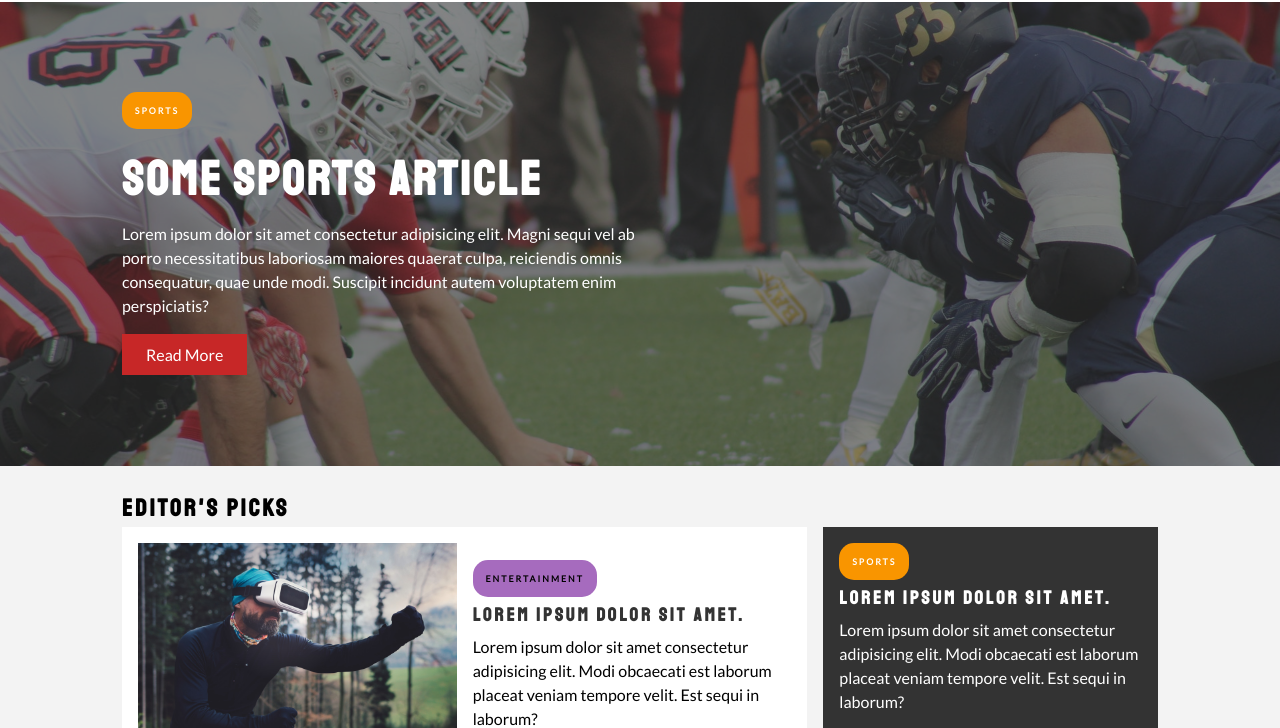
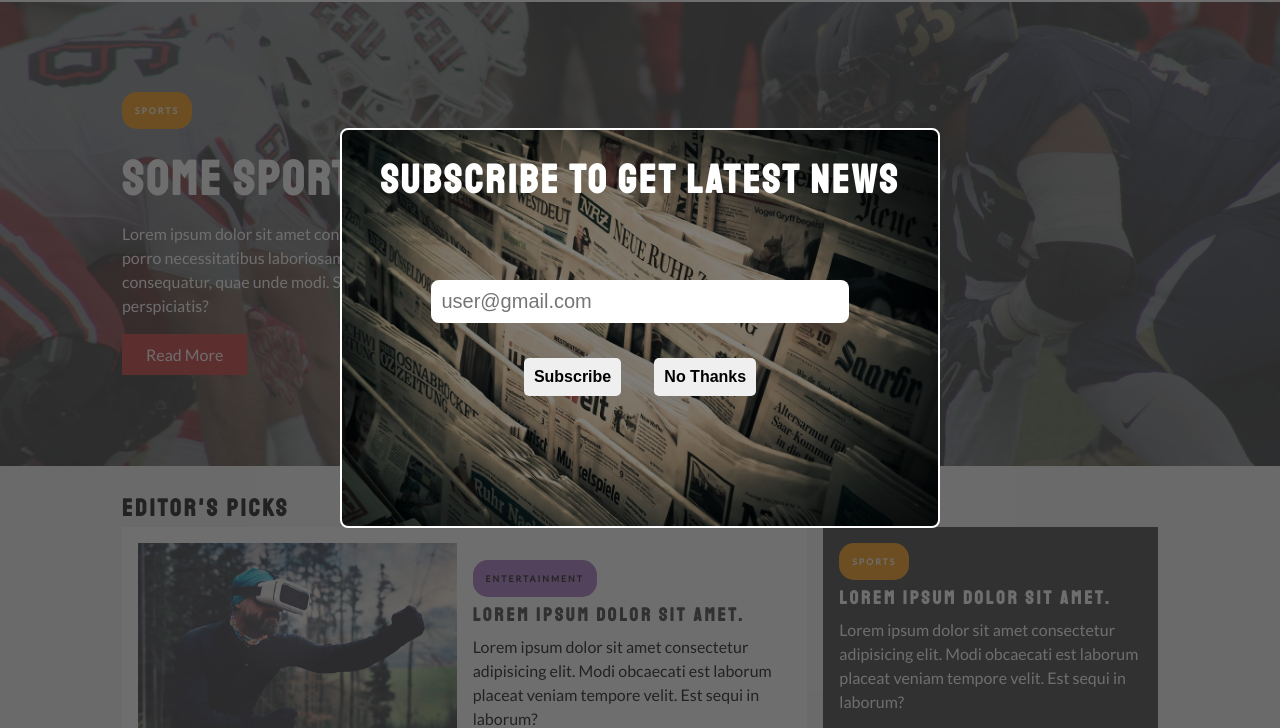
Before and after one commit to saikumar110/Sample-News-Website, a plain HTML site: page index.html in a window 1280 px wide. Shown: the part 72-800 px from the top of the page. Drawn offline with nearby package versions, Linux system fonts and the light colour scheme.

Commit message:
updated news-letter

```diff
--- a/css/style.css
+++ b/css/style.css
@@ -22,12 +22,78 @@ font-family: 'Staatliches', cursive; */
     box-sizing: border-box;
 }
 
+
+/* -----Preloader----- */
+
 #preloader {
     position: fixed;
     width: 100%;
     height: 100vh;
     background: #f4f4f4 url('../preloader.gif') center no-repeat;
     z-index: 9999;
+}
+
+
+/* -----News-letter----- */
+
+#news-letter {
+    position: fixed;
+    width: 100%;
+    height: 100%;
+    background: rgba(49, 49, 49, 0.7);
+    z-index: 999;
+}
+
+#news-letter-content {
+    width: 600px;
+    height: 400px;
+    border: 2px solid #fff;
+    background: linear-gradient(rgba(0, 0, 0, 0.5), rgba(0, 0, 0, 0.5)), url('/image_resources/News-letter.jpg') center center/cover no-repeat;
+    position: absolute;
+    left: 50%;
+    top: 50%;
+    transform: translate(-50%, -50%);
+    text-align: center;
+    border-radius: 8px;
+}
+
+.news-heading {
+    color: #fff;
+    font-size: 40px;
+    margin: 30px 10px;
+    line-height: 1;
+}
+
+input[type=email] {
+    width: 70%;
+    margin-top: 50px;
+    padding: 10px;
+    margin-bottom: 20px;
+    outline: none;
+    font-size: 20px;
+    border-radius: 8px;
+    border: none;
+}
+
+input[type=email]:focus {
+    transition: steps(2s);
+    background-color: black;
+    color: #fff;
+}
+
+.subscribe {
+    padding: 10px;
+    margin: 15px;
+    font-weight: 600;
+    outline: none;
+    font-size: 16px;
+    border-radius: 5px;
+    border: none;
+}
+
+.subscribe:hover {
+    background: black;
+    color: white;
 }
 
 body {
--- a/index.html
+++ b/index.html
@@ -19,15 +19,29 @@
 </head>
 
 <body onload="preloader()">
+    <!-- Preloader -->
     <div id="preloader"></div>
+    <!-- News-Letter -->
+    <div id="news-letter" style="display: none;">
+        <div id="news-letter-content">
+            <h1 class="news-heading"> Subscribe To Get Latest News </h1>
+            <form action="#">
+                <input type="email" placeholder="user@gmail.com">
+                <br>
+                <button id="subscribe" class="subscribe">Subscribe</button>
+                <button id="no-thanks" class="subscribe">No Thanks</button>
+            </form>
+        </div>
+    </div>
+
     <nav id="main-nav">
         <div class="container">
             <img src="./image_resources/logo.png" class="logo" alt="">
             <div class="social">
-                <a href="http://facebook.com"><i class="fab fa-facebook fa-2x"></i></a>
-                <a href="http://twitter.com"><i class="fab fa-twitter fa-2x"></i></a>
-                <a href="http://instagram.com"><i class="fab fa-youtube fa-2x"></i></a>
-                <a href="http://youtube.com"><i class="fab fa-instagram fa-2x"></i></a>
+                <a href="https://facebook.com"><i class="fab fa-facebook fa-2x"></i></a>
+                <a href="https://twitter.com"><i class="fab fa-twitter fa-2x"></i></a>
+                <a href="https://instagram.com"><i class="fab fa-youtube fa-2x"></i></a>
+                <a href="https://youtube.com"><i class="fab fa-instagram fa-2x"></i></a>
             </div>
             <ul>
                 <li>
@@ -175,12 +189,26 @@
 
     </footer>
     <!-- Preloader -->
+    <script src="https://ajax.googleapis.com/ajax/libs/jquery/3.5.1/jquery.min.js"></script>
     <script>
         var loader = document.getElementById('preloader');
 
         function preloader() {
             loader.style.display = "none";
         }
+
+        /* ---News-Letter */
+        $(document).ready(function() {
+            setTimeout(function() {
+                $('#news-letter').css('display', 'block');
+            }, 5000);
+        });
+        $('#subscribe').click(function() {
+            $('#news-letter').css('display', 'none');
+        });
+        $('#no-thanks').click(function() {
+            $('#news-letter').css('display', 'none');
+        });
     </script>
 </body>
 
```
Also changed, not shown: image_resources/News-letter.jpg (added).
